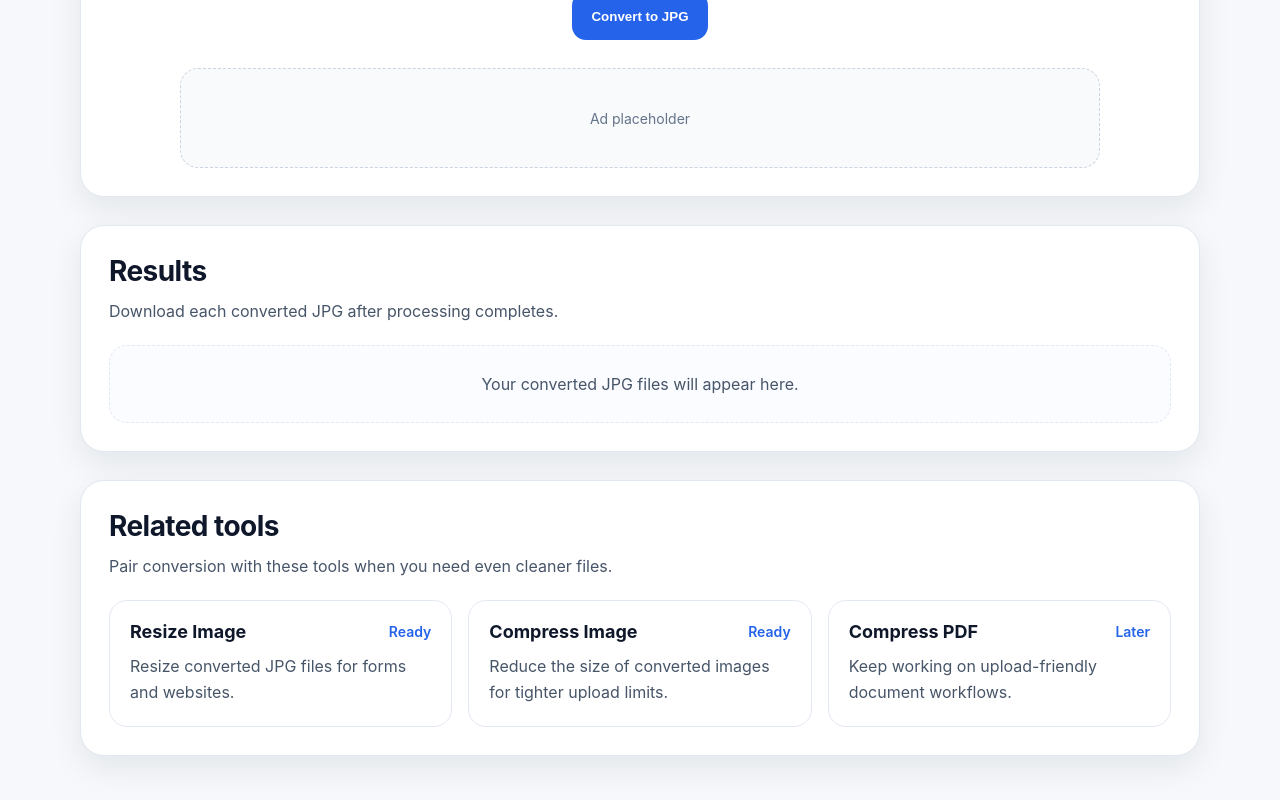
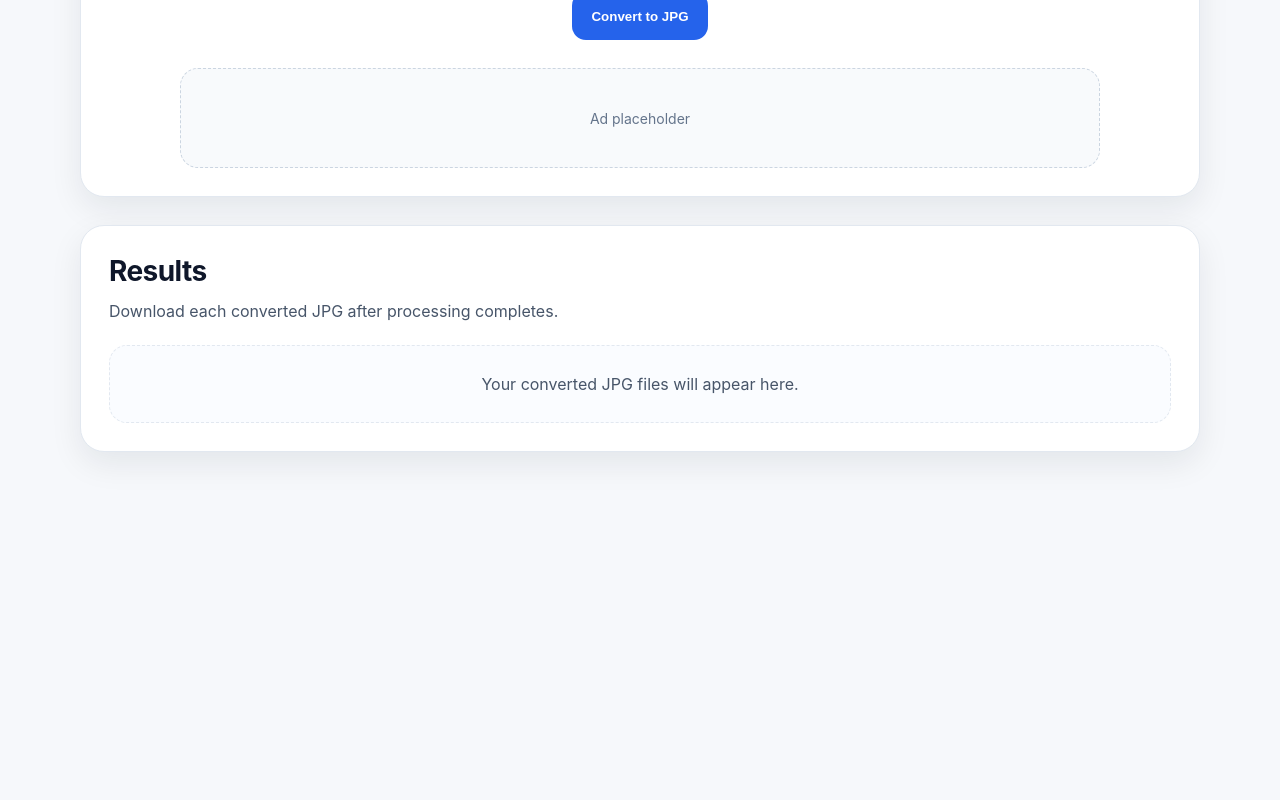
Before and after one commit to skaterdav21/uploadready, a Next.js app: page /heic-to-jpg in a window 1280 px wide. Shown: the part 494-1294 px from the top of the page. After the commit the page ends 1010 px from the top, so only its background shows below. Built offline with nearby package versions, Linux system fonts and the light colour scheme.

Commit message:
Update page.tsx

```diff
--- a/app/heic-to-jpg/page.tsx
+++ b/app/heic-to-jpg/page.tsx
@@ -1,7 +1,8 @@
 "use client";
 
+export const dynamic = "force-dynamic";
+
 import { useMemo, useRef, useState } from "react";
-import heic2any from "heic2any";
 
 type OutputFile = {
   name: string;
@@ -16,6 +17,10 @@ function formatBytes(bytes: number) {
 }
 
 async function convertHeicFile(file: File, quality: number): Promise<OutputFile> {
+  // ✅ dynamic import (fixes window error)
+  const heicModule = await import("heic2any");
+  const heic2any = heicModule.default;
+
   const converted = await heic2any({
     blob: file,
     toType: "image/jpeg",
@@ -65,7 +70,11 @@ export default function HeicToJpgPage() {
 
     const accepted = Array.from(list).filter((file) => {
       const lower = file.name.toLowerCase();
-      return lower.endsWith(".heic") || file.type === "image/heic" || file.type === "image/heif";
+      return (
+        lower.endsWith(".heic") ||
+        file.type === "image/heic" ||
+        file.type === "image/heif"
+      );
     });
 
     if (accepted.length === 0) {
@@ -89,13 +98,19 @@ export default function HeicToJpgPage() {
 
     try {
       const output: OutputFile[] = [];
+
       for (const file of files) {
         const converted = await convertHeicFile(file, quality);
         output.push(converted);
       }
+
       setResults(output);
     } catch (err) {
-      setError(err instanceof Error ? err.message : "Something went wrong while converting.");
+      setError(
+        err instanceof Error
+          ? err.message
+          : "Something went wrong while converting."
+      );
     } finally {
       setLoading(false);
     }
@@ -115,7 +130,7 @@ export default function HeicToJpgPage() {
           <h1>HEIC to JPG</h1>
           <p>
             Convert iPhone HEIC photos into JPG files directly in your browser so
-            websites and forms are more likely to accept them.
+            websites and forms accept them.
           </p>
         </div>
 
@@ -163,12 +178,17 @@ export default function HeicToJpgPage() {
         </div>
 
         <div className="hero-actions">
-          <button type="button" className="btn btn-primary" onClick={runConversion} disabled={loading}>
+          <button
+            type="button"
+            className="btn btn-primary"
+            onClick={runConversion}
+            disabled={loading}
+          >
             {loading ? "Converting..." : "Convert to JPG"}
           </button>
         </div>
 
-        {error ? <div className="error-box">{error}</div> : null}
+        {error && <div className="error-box">{error}</div>}
 
         <div className="ad-box">Ad placeholder</div>
       </section>
@@ -180,7 +200,9 @@ export default function HeicToJpgPage() {
         </div>
 
         {results.length === 0 ? (
-          <div className="empty-state">Your converted JPG files will appear here.</div>
+          <div className="empty-state">
+            Your converted JPG files will appear here.
+          </div>
         ) : (
           <div className="results-list">
             {results.map((item) => (
@@ -202,39 +224,6 @@ export default function HeicToJpgPage() {
           </div>
         )}
       </section>
-
-      <section className="section">
-        <div className="section-head">
-          <h2>Related tools</h2>
-          <p>Pair conversion with these tools when you need even cleaner files.</p>
-        </div>
-
-        <div className="card-grid">
-          <a className="tool-card" href="/resize-image">
-            <div className="tool-card-top">
-              <h3>Resize Image</h3>
-              <span>Ready</span>
-            </div>
-            <p>Resize converted JPG files for forms and websites.</p>
-          </a>
-
-          <a className="tool-card" href="/compress-image">
-            <div className="tool-card-top">
-              <h3>Compress Image</h3>
-              <span>Ready</span>
-            </div>
-            <p>Reduce the size of converted images for tighter upload limits.</p>
-          </a>
-
-          <a className="tool-card" href="/compress-pdf">
-            <div className="tool-card-top">
-              <h3>Compress PDF</h3>
-              <span>Later</span>
-            </div>
-            <p>Keep working on upload-friendly document workflows.</p>
-          </a>
-        </div>
-      </section>
     </main>
   );
 }
```
